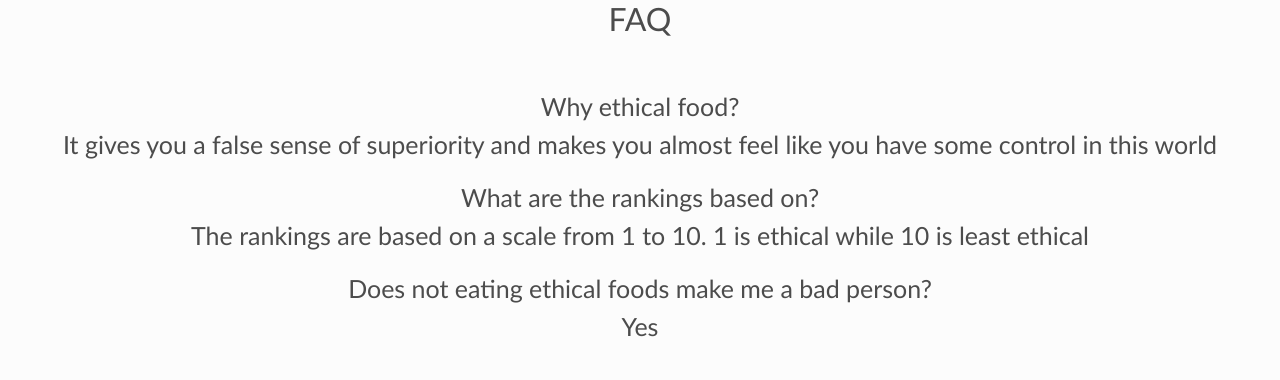
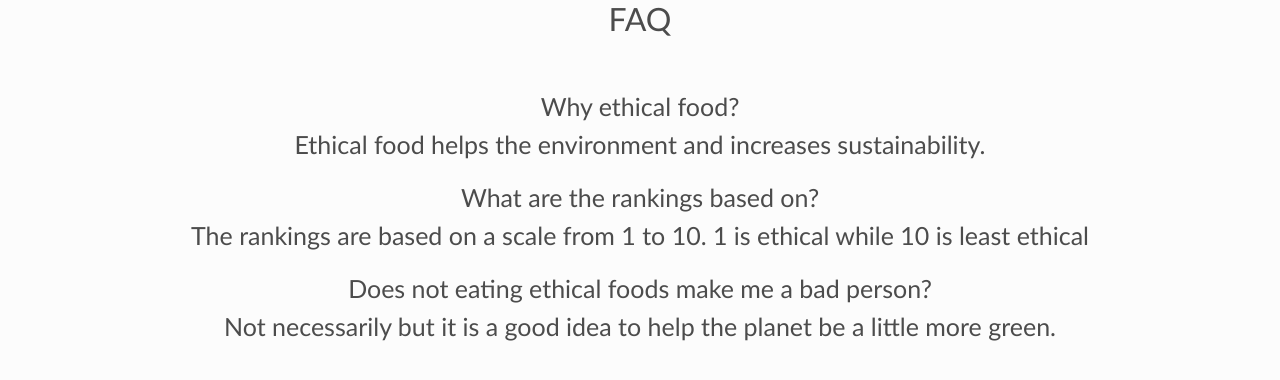
Before and after one commit to LRR19/EthicalPepperjack, a Flask app: page /faq in a window 1280 px wide. Shown: the part 64-444 px from the top of the page. Run offline with Flask 2, Linux system fonts and the light colour scheme; some libraries are stand-ins or nearby versions.

Commit message:
Update faq.html
minor updates

```diff
--- a/flaskr/templates/faq.html
+++ b/flaskr/templates/faq.html
@@ -8,12 +8,12 @@
 <div style="text-align:center; font-family:calibri,verdana,arial;font-size:25px;">
 <p>Why ethical food?
 <br>
-It gives you a false sense of superiority and makes you almost feel like you have some control in this world</p>
+Ethical food helps the environment and increases sustainability.</p>
 <p>What are the rankings based on?
 <br>
 The rankings are based on a scale from 1 to 10. 1 is ethical while 10 is least ethical</p>
 <p>Does not eating ethical foods make me a bad person?
 <br>
-Yes</p>
+Not necessarily but it is a good idea to help the planet be a little more green.</p>
 <div>
 {% endblock %}
```
